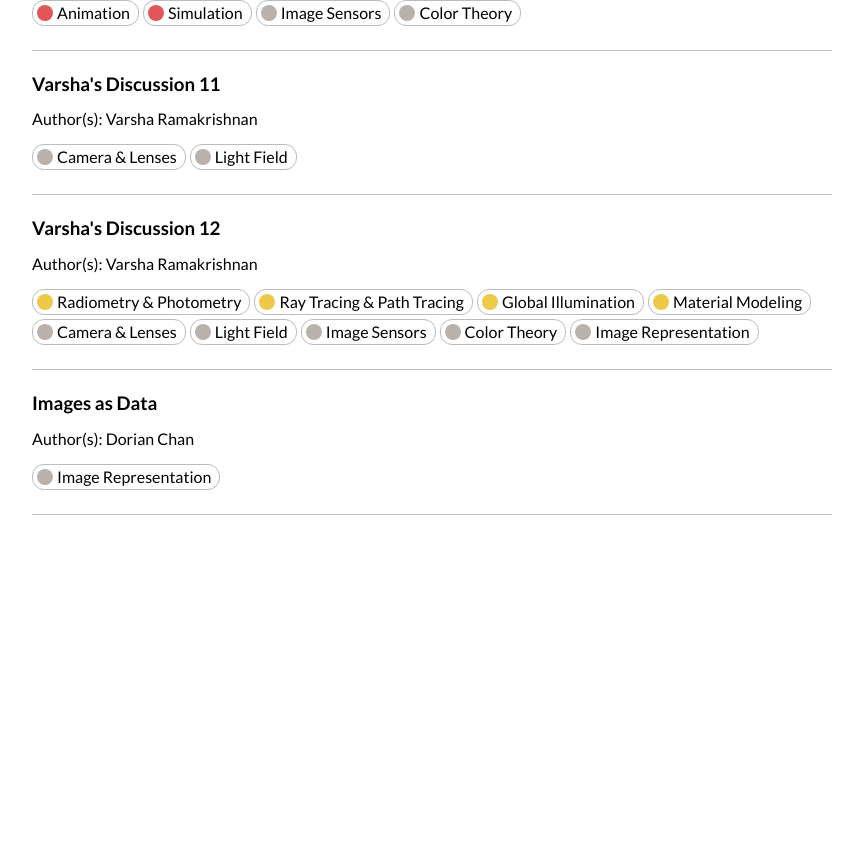
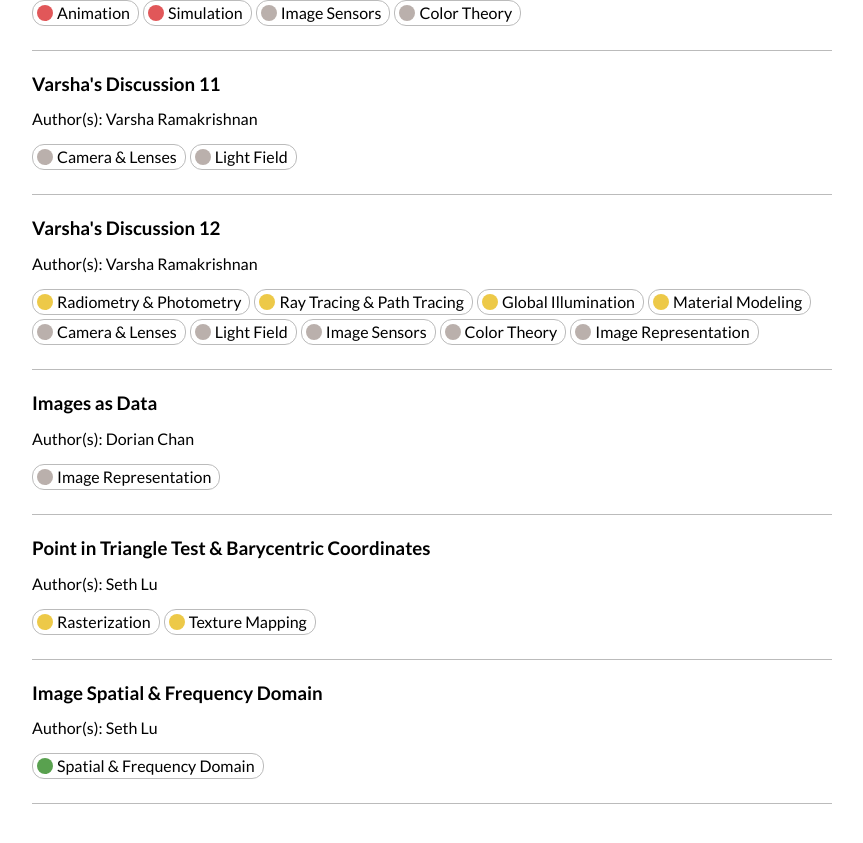
Before and after one commit to cal-cs184/cs184-resources, a Jekyll site: the page built from docs/index.html, in a window 1280 px wide and 900 px high, scrolled down 3999 px. Shown: the top 843 px of the window, without its empty margins (208-1071 px from the left). Built offline with Jekyll 4.4.1, drawn with Linux system fonts in a browser that asks for light colours; before the commit the page ends 4610 px from its top, so only the background shows below that.

Commit message:
Add Seth's interactive demos

```diff
--- a/docs/_data/resources.yml
+++ b/docs/_data/resources.yml
@@ -18,6 +18,11 @@ topics:
     name: Sampling, Aliasing & Antialiasing
     includes:
       - Nyquist Theorem
+  signal__spatial_frequency:
+    name: Spatial & Frequency Domain
+    includes:
+      - Fourier Transform
+      - Inverse Fourier Transform
   # Geometry: Representations, processing
   geometry__mesh__halfedge:
     name: Half-Edge Data Structure
@@ -453,3 +458,23 @@ resources:
     semester: sp19
     topics:
       - image__representation
+  # Seth's interactive demos
+  - name: Point in Triangle Test & Barycentric Coordinates
+    link: https://berkeley.mintkit.net/sp19-tutoring/courses/cs-184/demos/point-testing/
+    type: demo
+    event: n/a
+    authors:
+      - Seth Lu
+    semester: sp19
+    topics:
+      - rendering__rasterization
+      - rendering__texture_mapping
+  - name: Image Spatial & Frequency Domain
+    link: https://berkeley.mintkit.net/sp19-tutoring/courses/cs-184/demos/image-fourier/
+    type: demo
+    event: n/a
+    authors:
+      - Seth Lu
+    semester: sp19
+    topics:
+      - signal__spatial_frequency
```
